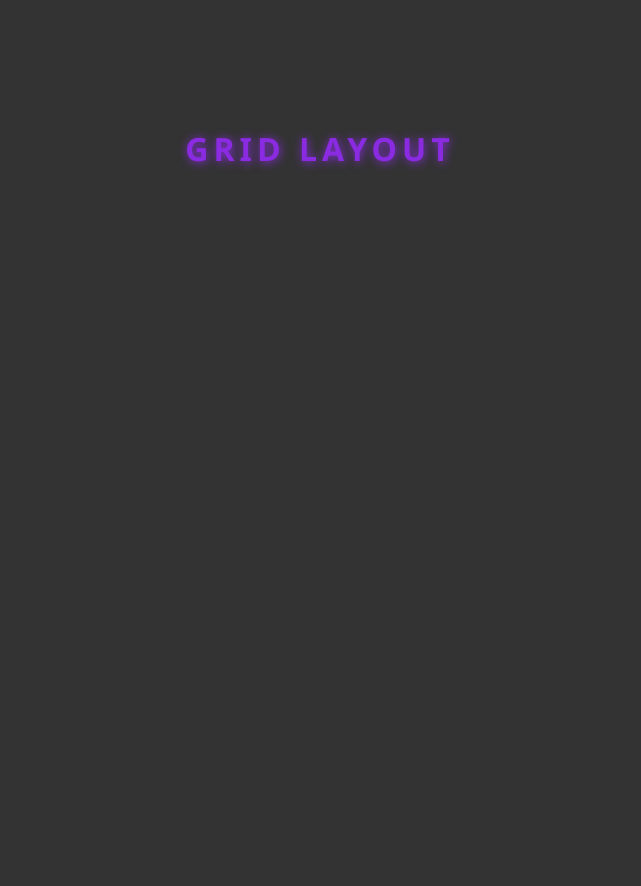
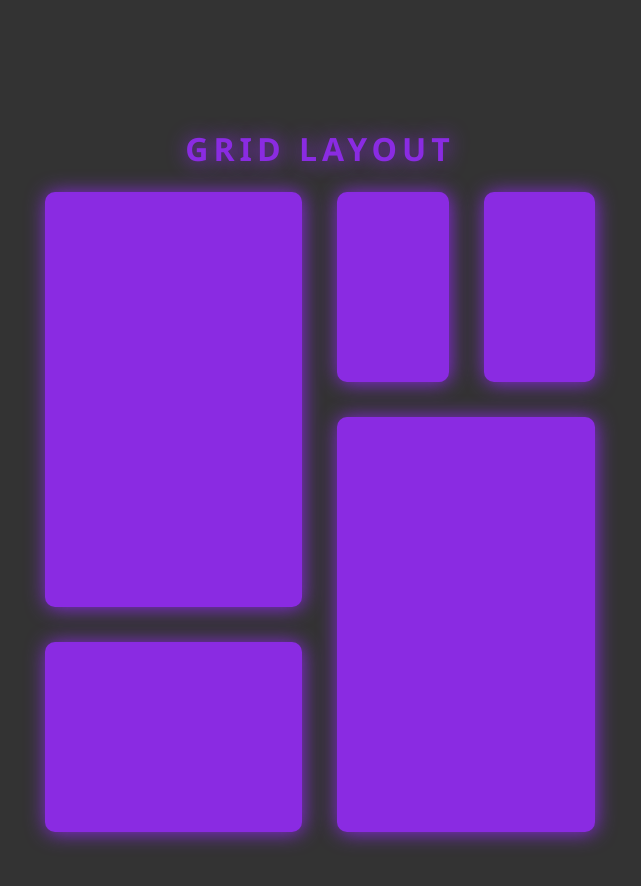
Before and after one commit to DanielMendesdoAmaral/rocketseat, a plain HTML site: page Grid Layout/Exercício 2/index.html in a window 1280 px wide. Shown: the part 800-1686 px from the top of the page, without its empty margins (320-961 px from the left). Drawn offline with Linux system fonts and the light colour scheme.

Commit message:
Exercício 2 concluído

```diff
--- a/Grid Layout/Exercício 2/index.html
+++ b/Grid Layout/Exercício 2/index.html
@@ -24,7 +24,11 @@
 
     <h1 class="purple">GRID LAYOUT</h1>
     <div class="grid-layout">
-
+        <div class="purple-block large1"></div>
+        <div class="purple-block small1"></div>
+        <div class="purple-block small2"></div>
+        <div class="purple-block medium"></div>
+        <div class="purple-block large2"></div>
     </div>
 </body>
 </html>
--- a/Grid Layout/Exercício 2/style.css
+++ b/Grid Layout/Exercício 2/style.css
@@ -16,7 +16,7 @@ h1 {
 
 .green {
     color: greenyellow;
-    text-shadow: 1px 1px 10px greenyellow;
+    text-shadow: 1px 1px 20px greenyellow;
 }
 
 .flexbox {
@@ -31,7 +31,7 @@ h1 {
 
 .green-small {
     background-color: greenyellow;
-    box-shadow: 1px 1px 10px greenyellow;
+    box-shadow: 1px 1px 20px greenyellow;
     height: 140px;
     width: 120px;
     margin: 10px;
@@ -40,7 +40,7 @@ h1 {
 
 .green-med {
     background-color: greenyellow;
-    box-shadow: 1px 1px 10px greenyellow;
+    box-shadow: 1px 1px 20px greenyellow;
     width: 260px;
     height: 140px;
     margin: 10px;
@@ -49,7 +49,7 @@ h1 {
 
 .green-large {
     background-color: greenyellow;
-    box-shadow: 1px 1px 10px greenyellow;
+    box-shadow: 1px 1px 20px greenyellow;
     width: 540px;
     height: 140px;
     margin: 10px;
@@ -62,9 +62,44 @@ h1 {
 
 .purple {
     color: blueviolet;
-    text-shadow: 1px 1px 10px blueviolet;
+    text-shadow: 1px 1px 20px blueviolet;
 }
 
 .grid-layout {
-    height: 100vh;
+    margin: auto;
+    width: 43vw;
+    height: 80vh;
+    display: grid;
+    grid-template-columns: 1fr 1fr 1fr 1fr;
+    grid-template-rows: 1fr 1fr 1fr;
+    grid-template-areas: "l1 l1 s1 s2"
+                         "l1 l1 l2 l2"
+                         "m m l2 l2";
+    grid-gap: 35px;
 }
+
+.purple-block {
+    background-color: blueviolet;
+    border-radius: 10px;
+    box-shadow: 1px 1px 20px blueviolet;
+}
+
+.large1 {
+    grid-area: l1;
+}
+
+.small1 {
+    grid-area: s1;
+}
+
+.small2 {
+    grid-area: s2;
+}
+
+.medium {
+    grid-area: m;
+}
+
+.large2 {
+    grid-area: l2;
+}
```
